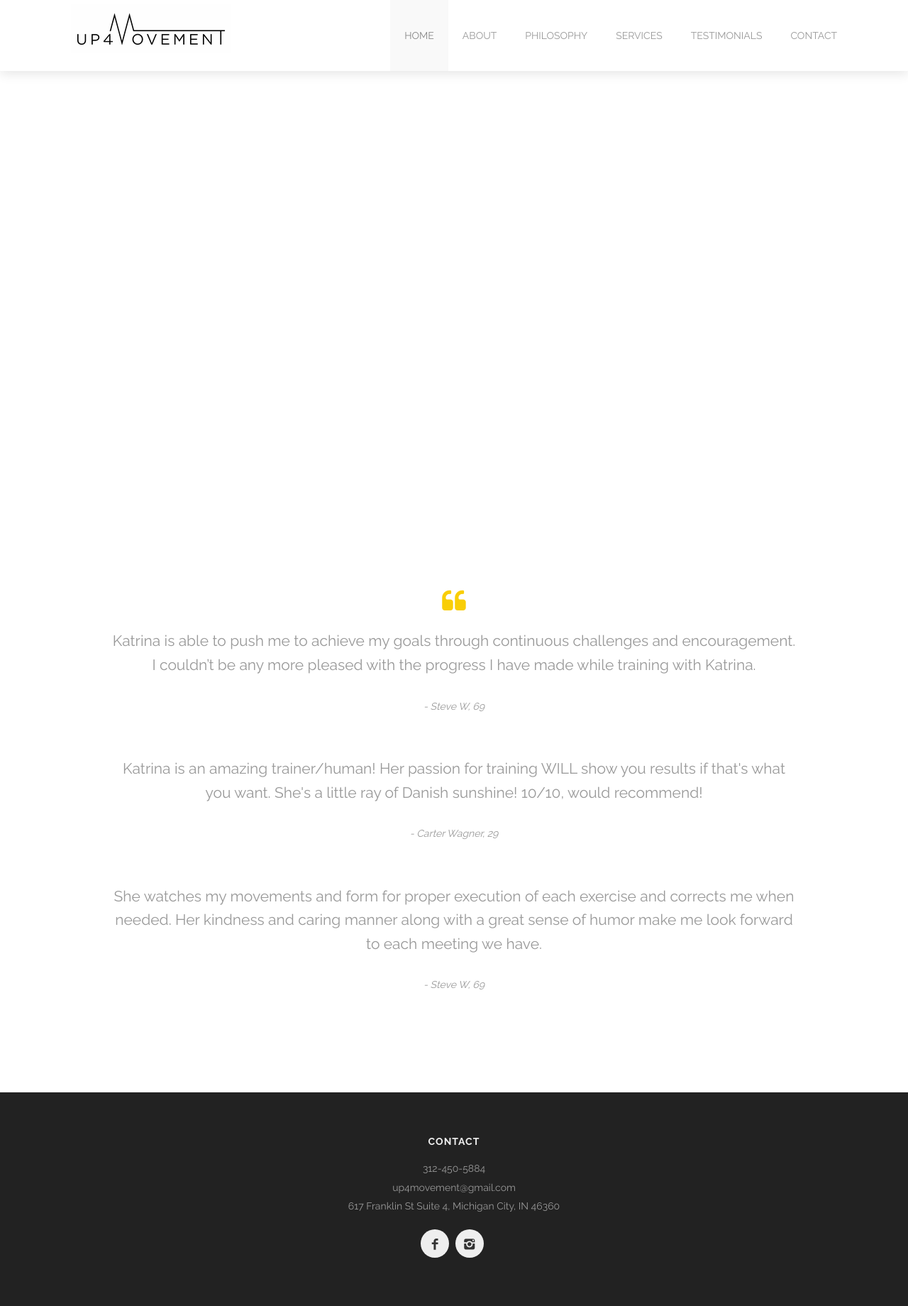
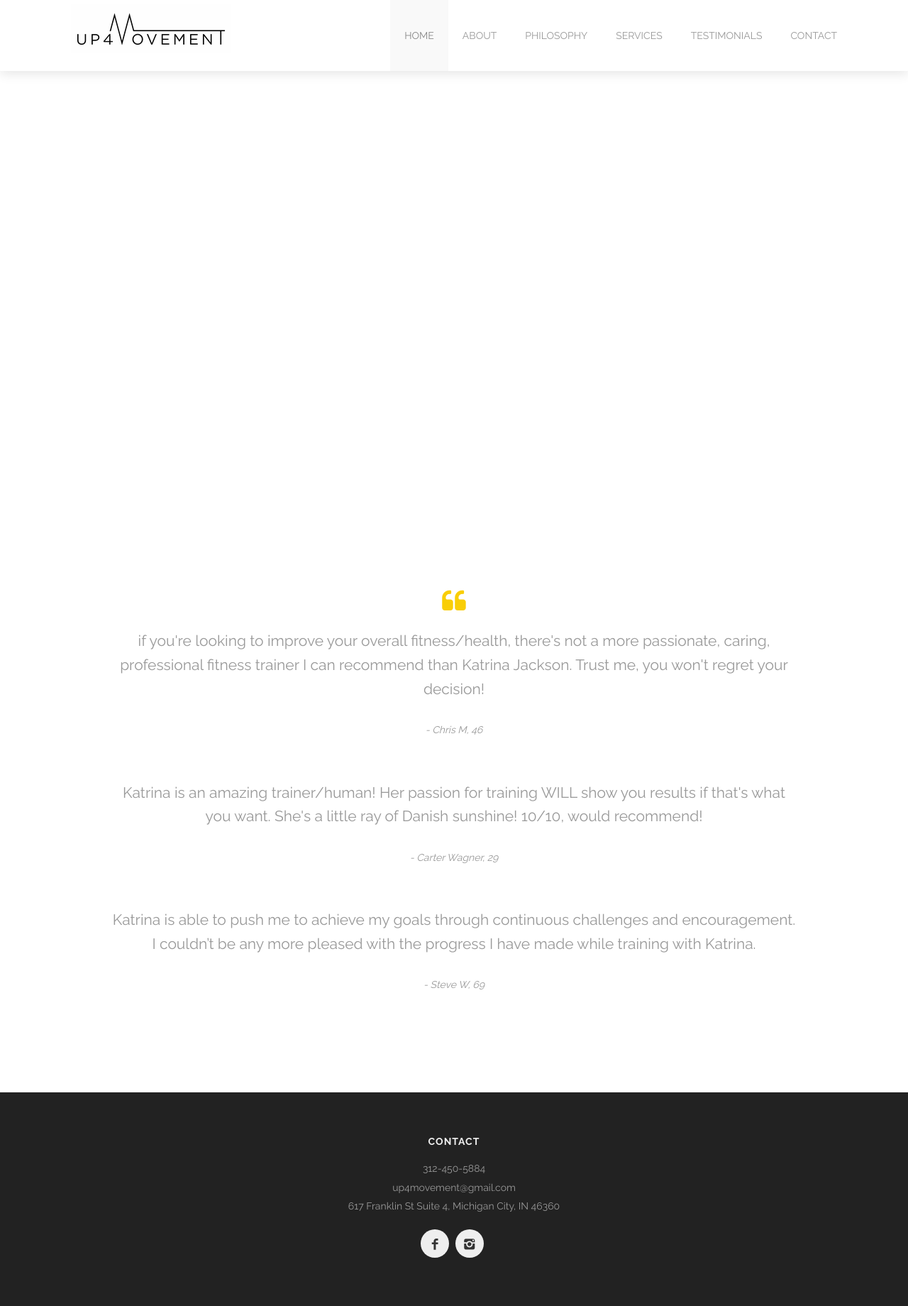
Before and after one commit to up4movement/up4movement.github.io, a Jekyll site: the page built from index.html, in a window 1280 px wide. Shown: the whole page at 71% size. Built offline with Jekyll 4.4.1, drawn with Linux system fonts in a browser that asks for light colours.

Commit message:
names darker in testimonials

```diff
--- a/css/style.css
+++ b/css/style.css
@@ -3498,6 +3498,7 @@
   font-style: italic;
   text-indent: 1rem;
   margin-bottom: 1.75rem;
+  color: #666;
 }
 
 @media only screen and (max-width: 70em) {
--- a/index.html
+++ b/index.html
@@ -54,13 +54,13 @@
     title: Articles Published
 
 testimonials:
-  - text: 'Katrina is able to push me to achieve my goals through continuous challenges and encouragement. I couldn’t be any more pleased with the progress I have made while training with Katrina.'
-    author: Steve W
-    position: 69
+  - text: "if you're looking to improve your overall fitness/health, there's not a more passionate, caring, professional fitness trainer I can recommend than Katrina Jackson. Trust me, you won't regret your decision!"
+    author: Chris M
+    position: 46
   - text: "Katrina is an amazing trainer/human! Her passion for training WILL show you results if that's what you want. She's a little ray of Danish sunshine! 10/10, would recommend!"
     author: Carter Wagner
     position: 29
-  - text: 'She watches my movements and form for proper execution of each exercise and corrects me when needed. Her kindness and caring manner along with a great sense of humor make me look forward to each meeting we have.'
+  - text: 'Katrina is able to push me to achieve my goals through continuous challenges and encouragement. I couldn’t be any more pleased with the progress I have made while training with Katrina.'
     author: Steve W
     position: 69
 
--- a/testimonials.html
+++ b/testimonials.html
@@ -2,9 +2,13 @@
 layout: default
 section_id: testimonials
 testimonials:
-  - name: Carter Wagner
+  - name: Carter W
     age: 29
     testimony: Katrina's an amazing trainer/human! Her passion for training WILL show you results if that's what you want. There are few people in this industry that possess the work ethic, knowledge and authentic positivity that she has. She's a little ray of Danish sunshine! 10/10, would recommend!
+  - name: Chris M
+    age: 46
+    testimony: Katrina is very knowledgeable about the science of neuromuscular strengthening/control, incorporating  proprioception into her workout regimens seamlessly.  She exhibits a passion for fitness unmatched by any other trainer I've patronized (and there have been two PRIOR to Katrina), and is  well-versed in changing up routines (even on-the-fly) to meet the needs of her clients (which she did many times to accommodate my knee and back issues) due to her NASM training.
+    testimony2: This all being said, if you're looking to improve your overall fitness/health, there's not a more passionate, caring, professional fitness trainer I can recommend than Katrina Jackson. Trust me, you won't regret your decision!
   - name: Steve W
     age: 68
     testimony: I have had the pleasure of working with Katrina Jackson over the past few months as my personal trainer. From the first day I met Katrina she was enthusiastic and excited about her job. Every time we meet she is prepared with a plan of action for our session. If I have a particular ache or pain, she can quickly adapt the day's program to accommodate the problematic body part. She watches my movements and form for proper execution of each exercise and corrects me when needed. She works hard to make sure I get the most out of each workout and she makes me want to make every effort to do my best. Katrina is able to push me to achieve my goals through continuous  challenges and encouragement. I couldn’t be any more pleased with the progress I have made while training with Katrina.
```
Also changed, not shown: 4 other files.
